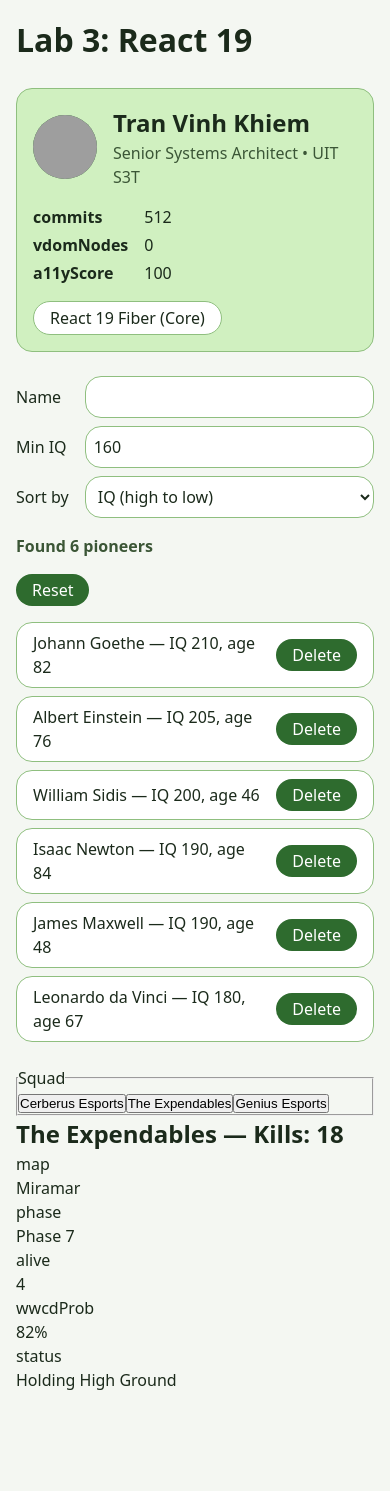
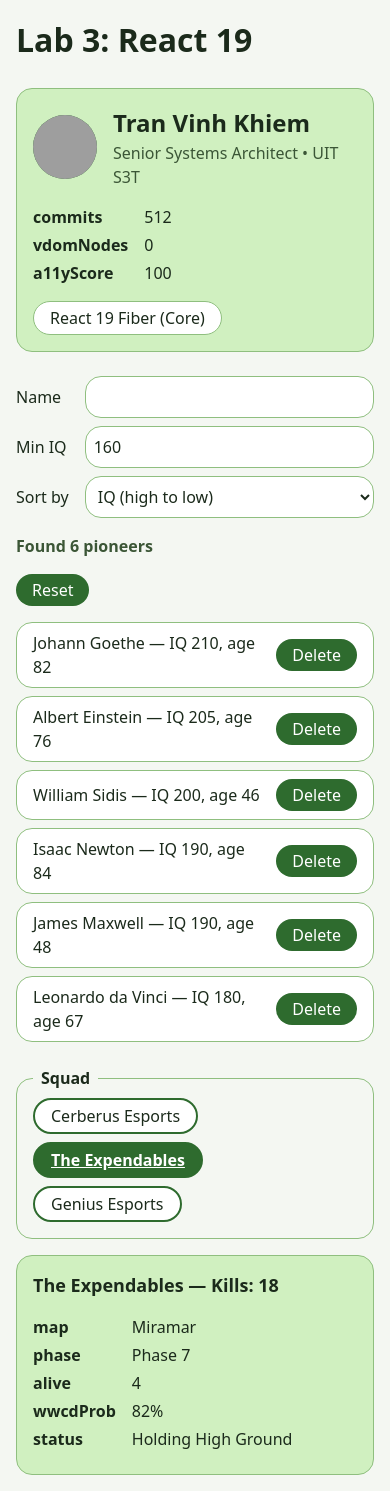
Before and after one commit to noper1080/MSIS207_24520199_Nguyen_Thanh_Binh_Lab3, a React (Vite) app: page / in a window 390 px wide. Before the commit the page ends 1408 px from the top, so only its background shows below. Built offline with nearby package versions, Linux system fonts and the light colour scheme; grey boxes are pictures that could not be loaded.

Commit message:
style(ex3): add skeleton pulse and responsive 375px layout

```diff
--- a/src/App.module.css
+++ b/src/App.module.css
@@ -0,0 +1,38 @@
+.picker {
+  display: flex;
+  flex-wrap: wrap;
+  gap: var(--space-2);
+  min-width: 0;
+  max-width: var(--card-max-width);
+  padding: var(--space-2) var(--space-3) var(--space-3);
+  border: 1px solid var(--color-border);
+  border-radius: var(--radius-md);
+}
+
+.picker legend {
+  padding-inline: var(--space-2);
+  font-weight: 600;
+}
+
+.squadButton {
+  padding: var(--space-1) var(--space-3);
+  border: 2px solid var(--color-accent);
+  border-radius: var(--radius-full);
+  background: var(--color-badge-bg);
+  color: var(--color-text);
+  font: inherit;
+  cursor: pointer;
+}
+
+/* Pressed is shown by fill, weight and underline, never by color alone */
+.squadButton[aria-pressed='true'] {
+  background: var(--color-accent);
+  color: var(--color-on-accent);
+  font-weight: 700;
+  text-decoration: underline;
+}
+
+.squadButton:focus-visible {
+  outline: 2px solid var(--color-accent);
+  outline-offset: 2px;
+}
--- a/src/components/PubgMatchTelemetry.module.css
+++ b/src/components/PubgMatchTelemetry.module.css
@@ -0,0 +1,80 @@
+/* One shared box for success, skeleton and alert: swapping states never changes its size (CLS 0) */
+.panel {
+  display: grid;
+  gap: var(--space-3);
+  align-content: start;
+  width: 100%;
+  max-width: var(--card-max-width);
+  min-height: var(--panel-min-height);
+  padding: var(--space-3);
+  border: 1px solid var(--color-border);
+  border-radius: var(--radius-md);
+  background: var(--color-card-bg);
+  color: var(--color-text);
+  overflow-wrap: anywhere;
+}
+
+/* Compact heading so the success card fits the same 220px box as skeleton and alert */
+.panel h2 {
+  font-size: 1.125rem;
+}
+
+.panel dl {
+  display: grid;
+  grid-template-columns: auto 1fr;
+  gap: var(--space-1) var(--space-3);
+}
+
+.panel dt {
+  font-weight: 600;
+}
+
+.skeleton {
+  composes: panel;
+  align-content: center;
+  justify-items: center;
+  border-color: var(--color-zone-border);
+  background: var(--color-zone-bg);
+  font-weight: 600;
+  animation: pulse 1.4s ease-in-out infinite;
+}
+
+/* Only the background pulses, so text keeps full contrast */
+@keyframes pulse {
+  0%,
+  100% {
+    background-color: var(--color-zone-bg);
+  }
+  50% {
+    background-color: var(--color-zone-bg-pulse);
+  }
+}
+
+.alert {
+  composes: panel;
+  align-content: center;
+  justify-items: start;
+  border-color: var(--color-alert-border);
+  background: var(--color-alert-bg);
+}
+
+.button {
+  padding: var(--space-1) var(--space-3);
+  border: 0;
+  border-radius: var(--radius-full);
+  background: var(--color-accent);
+  color: var(--color-on-accent);
+  font: inherit;
+  cursor: pointer;
+}
+
+.button:focus-visible {
+  outline: 2px solid var(--color-accent);
+  outline-offset: 2px;
+}
+
+@media (prefers-reduced-motion: reduce) {
+  .skeleton {
+    animation: none;
+  }
+}
--- a/src/index.css
+++ b/src/index.css
@@ -8,6 +8,11 @@
   --color-accent: #2e6b2e;
   --color-on-accent: #ffffff; /* 6.4:1 on accent */
   --color-badge-bg: #ffffff;
+  --color-zone-bg: #cfe3f7; /* Blue-Zone skeleton, 11.5:1 with text */
+  --color-zone-bg-pulse: #a9c9e8; /* pulse low point, 8.8:1 with text */
+  --color-zone-border: #4a7fb5;
+  --color-alert-bg: #fde8e8; /* 12.8:1 with text */
+  --color-alert-border: #b3261e;
 
   --space-1: 0.25rem;
   --space-2: 0.5rem;
@@ -19,6 +24,7 @@
 
   --avatar-size: 64px;
   --card-max-width: 28rem;
+  --panel-min-height: 220px;
 
   --font-sans: system-ui, -apple-system, 'Segoe UI', Roboto, sans-serif;
 }
@@ -48,3 +54,10 @@ main {
   gap: var(--space-4);
   padding: var(--space-3);
 }
+
+/* Each exercise section stacks its children with gap, never child margins */
+main > section {
+  display: grid;
+  gap: var(--space-3);
+  min-width: 0;
+}
```
